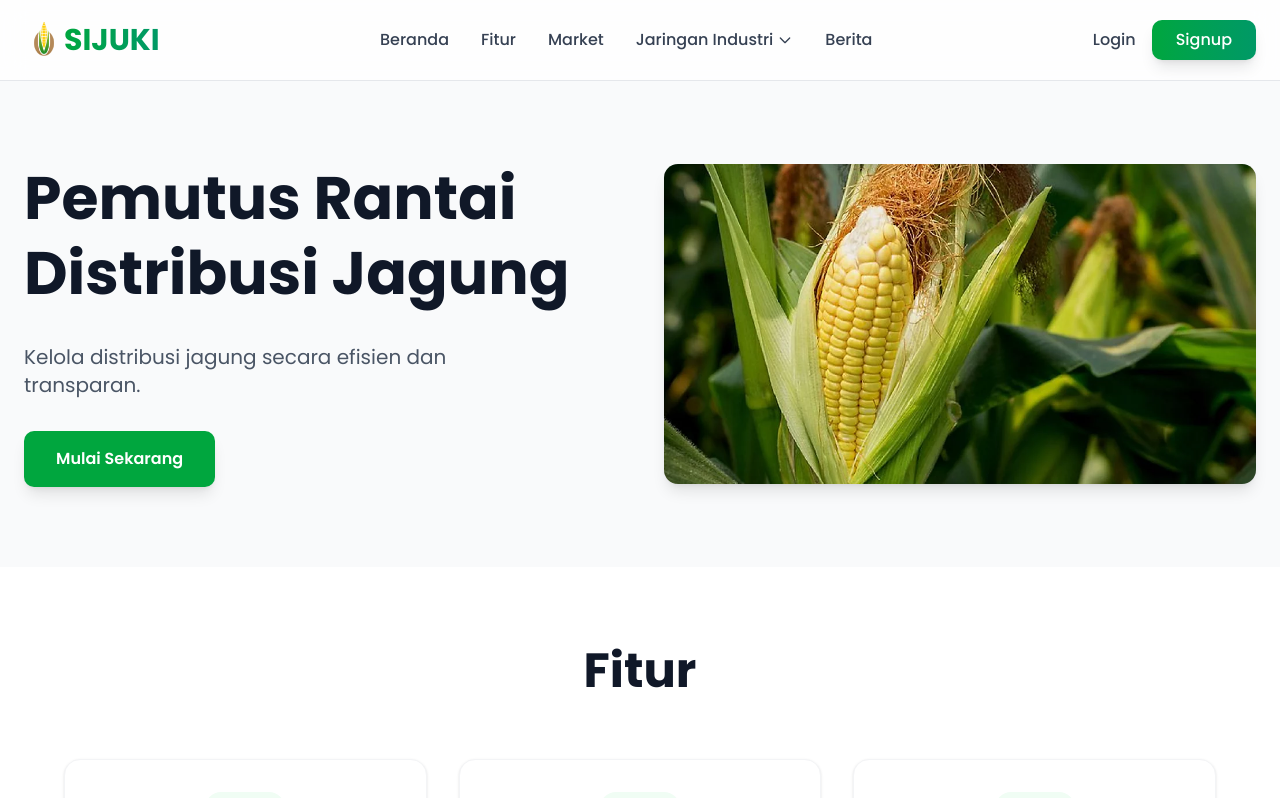
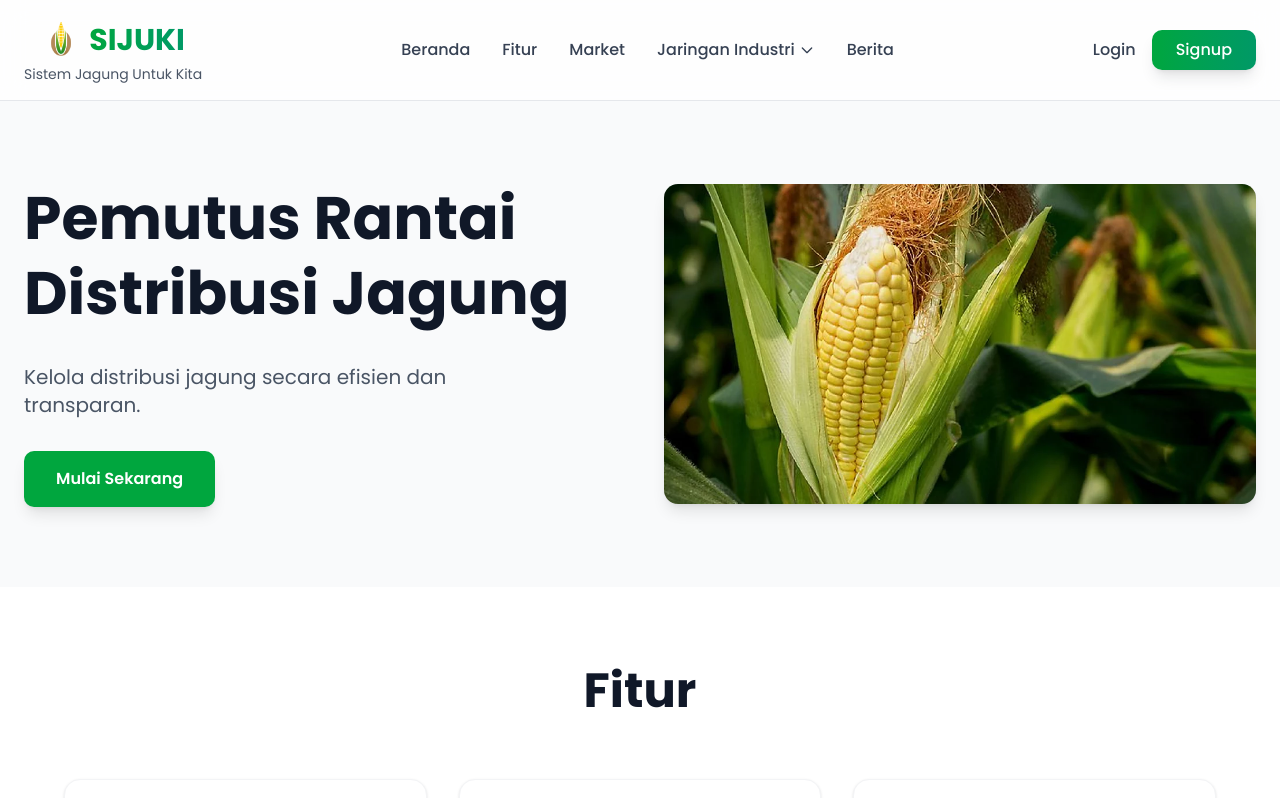
Before and after one commit to SyariefHayat/rantaiPasokDistribusi, a React (Vite) app: page / in a window 1280 px wide. Shown: the top 798 px of the page. Built offline with nearby package versions, Linux system fonts and the light colour scheme.

Commit message:
update: navbar content

```diff
--- a/src/pages/landing/HeroSection.jsx
+++ b/src/pages/landing/HeroSection.jsx
@@ -6,7 +6,6 @@ const HeroSection = () => {
             <div className="container mx-auto px-6 py-20">
                 <div className="flex flex-col lg:flex-row items-center justify-between gap-12">
 
-                    {/* Bagian Kiri: Teks */}
                     <div className="flex-1 space-y-8 text-center lg:text-left">
                         <h1 className="text-5xl lg:text-6xl font-bold text-gray-900 leading-tight">
                             Pemutus Rantai<br />
@@ -24,7 +23,6 @@ const HeroSection = () => {
                         </div>
                     </div>
 
-                    {/* Bagian Kanan: Gambar */}
                     <div className="flex-1 min-h-[200px] sm:h-80 bg-[url('/51.webp')] bg-center bg-cover rounded-xl shadow-lg w-full bg-gray-200">
                     </div>
                 </div>
--- a/src/pages/landing/NavBar.jsx
+++ b/src/pages/landing/NavBar.jsx
@@ -39,21 +39,22 @@ const NavBar = () => {
     return (
         <header className="w-full px-6 py-4 bg-white/80 backdrop-blur-md border-b border-gray-200 sticky top-0 z-50">
             <nav className="flex items-center justify-between max-w-7xl mx-auto">
-                <a href="/" className="flex items-center group">
+                <a href="/" className="flex flex-col items-center justify-center group text-center">
+                    <div className="flex items-center space-x-2">
                         <div className="relative">
                             <img
                                 src="/logo.png"
                                 alt="logo si juki"
                                 className="mb-2 size-10 transition-transform group-hover:scale-110"
                             />
-                        <div className="absolute -inset-1 bg-gradient-to-r from-green-600 to-emerald-600 rounded-full opacity-0 group-hover:opacity-20 blur transition-opacity"></div>
                         </div>
                         <span className="text-3xl font-bold bg-gradient-to-r from-green-600 to-emerald-600 bg-clip-text text-transparent">
                             SIJUKI
                         </span>
+                    </div>
+                    <p className="text-sm text-center text-gray-600">Sistem Jagung Untuk Kita</p>
                 </a>
 
-                {/* Desktop Navigation */}
                 <ul className="hidden md:flex items-center space-x-8">
                     <EachUtils
                         of={navigationItems}
@@ -90,7 +91,6 @@ const NavBar = () => {
                                     <span className="absolute left-0 bottom-0 h-[2px] w-0 bg-green-600 transition-all duration-300 group-hover:w-full" />
                                 </a>
 
-                                {/* Dropdown Menu */}
                                 {item.hasDropdown && (
                                     <div
                                         className={`absolute top-full left-0 mt-2 w-64 bg-white rounded-lg shadow-lg border border-gray-200 overflow-hidden transition-all duration-300 ${
@@ -123,7 +123,6 @@ const NavBar = () => {
                     />
                 </ul>
 
-                {/* Auth Buttons */}
                 <div className="hidden md:flex items-center space-x-4">
                     <a
                         href="/login"
@@ -139,7 +138,6 @@ const NavBar = () => {
                     </a>
                 </div>
 
-                {/* Mobile Menu Button */}
                 <button
                     className="md:hidden flex items-center justify-center w-10 h-10 text-gray-700 hover:text-green-600 transition-colors rounded-lg hover:bg-gray-100"
                     onClick={() => setIsMobileMenuOpen(!isMobileMenuOpen)}
@@ -155,7 +153,6 @@ const NavBar = () => {
                 </button>
             </nav>
 
-            {/* Mobile Menu */}
             {isMobileMenuOpen && (
                 <div className="md:hidden mt-4 pb-4 border-t border-gray-200 bg-white/95 backdrop-blur-md">
                     <ul className="flex flex-col space-y-2 mt-4">
@@ -171,7 +168,6 @@ const NavBar = () => {
                                         {item.title}
                                     </a>
 
-                                    {/* Mobile Submenu */}
                                     {item.hasDropdown && (
                                         <div className="ml-4 mt-2 space-y-1">
                                             <EachUtils
@@ -194,7 +190,6 @@ const NavBar = () => {
                             )}
                         />
 
-                        {/* Mobile Auth Buttons */}
                         <li className="pt-4 border-t border-gray-200 mt-4">
                             <a
                                 href="/login"
```
Lines whose indentation alone changed are shown as unchanged.
